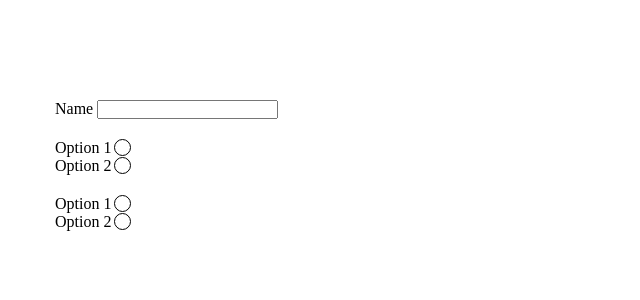
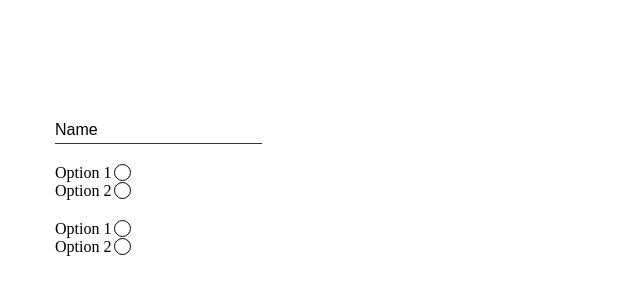
Before and after one commit to luctc-dev/FrontT02-092020, a PHP site: page /Buoi17/index.html in a window 1280 px wide. Shown: the top 300 px of the page, without its empty margins (0-640 px from the left). Run offline with PHP 8.4, Linux system fonts and the light colour scheme.

Commit message:
custom input

```diff
--- a/Buoi17/index.html
+++ b/Buoi17/index.html
@@ -12,8 +12,10 @@
     <!-- <span class="ion-checkmark-round"></span> -->
     <form action="">
       <div class="form-group">
-        <label>Name</label>
-        <input type="text">
+        <div class="custom-input">
+          <input type="text" required>
+          <label>Name</label>
+        </div>
       </div>
 
       <div class="form-group">
--- a/Buoi17/style.css
+++ b/Buoi17/style.css
@@ -89,3 +89,64 @@
 .custom-radio input:checked + label::after {
   opacity: 1;
 }
+
+
+.custom-input {
+  position: relative;
+  padding-top: 16px;
+  /* background-color: pink; */
+  display: inline-block;
+  font-family: Arial, Helvetica, sans-serif;
+}
+.custom-input input {
+  border: 0;
+  /* background-color: aqua; */
+  padding: 5px 0;
+  font-size: 16px;
+}
+.custom-input input:focus {
+  outline: 0;
+}
+.custom-input label {
+  position: absolute;
+  top: 0;
+  left: 0;
+  right: 0;
+  bottom: 0;
+  font-size: 16px;
+  pointer-events: none;
+  padding-top: 21px;
+  transition: all 0.3s ease;
+}
+
+.custom-input label::before {
+  content: '';
+  height: 1px;
+  left: 0;
+  right: 0;
+  position: absolute;
+  background-color: #333;
+  bottom: 0;
+}
+.custom-input label::after {
+  content: '';
+  height: 2px;
+  left: 50%;
+  right: 50%;
+  bottom: 0;
+  position: absolute;
+  background-color: #1978ee;
+  transition: all 0.3s ease;
+}
+
+.custom-input input:focus + label,
+.custom-input input:valid + label {
+  padding-top: 6px;
+  font-size: 10px;
+}
+
+.custom-input input:focus + label::after,
+.custom-input input:valid + label::after {
+  left: 0;
+  right: 0;
+}
```
